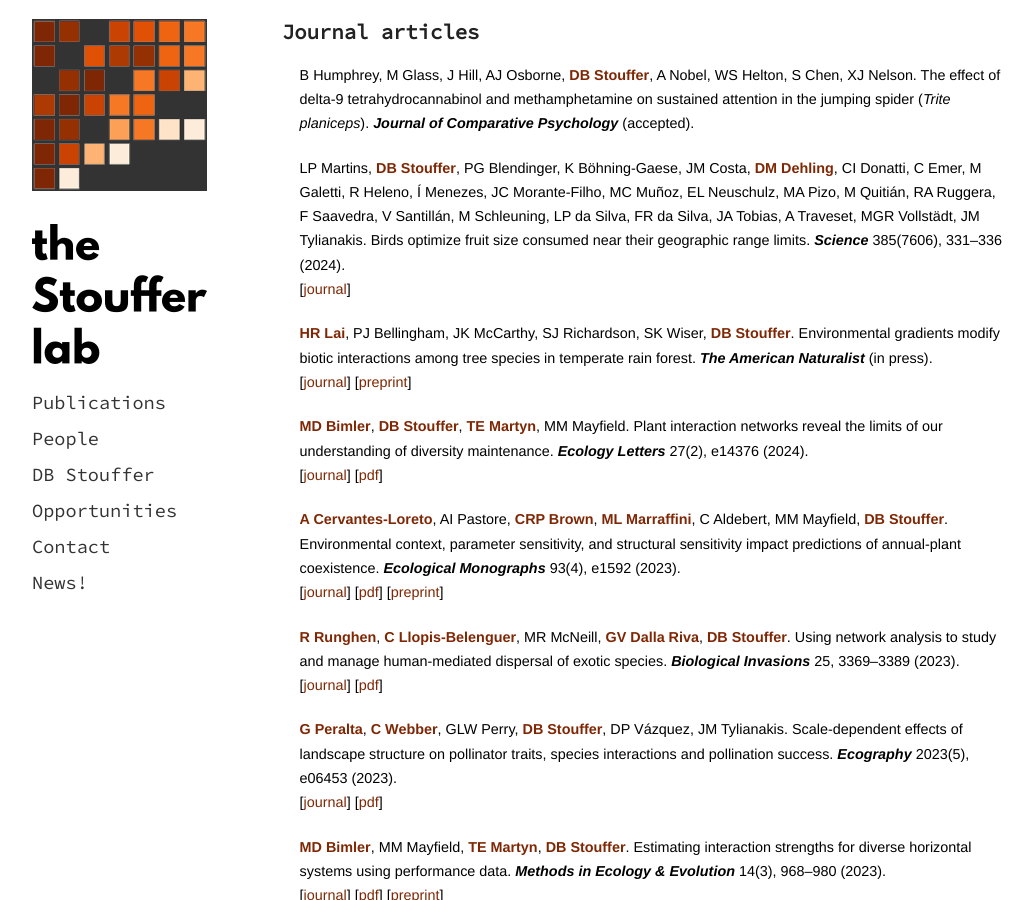
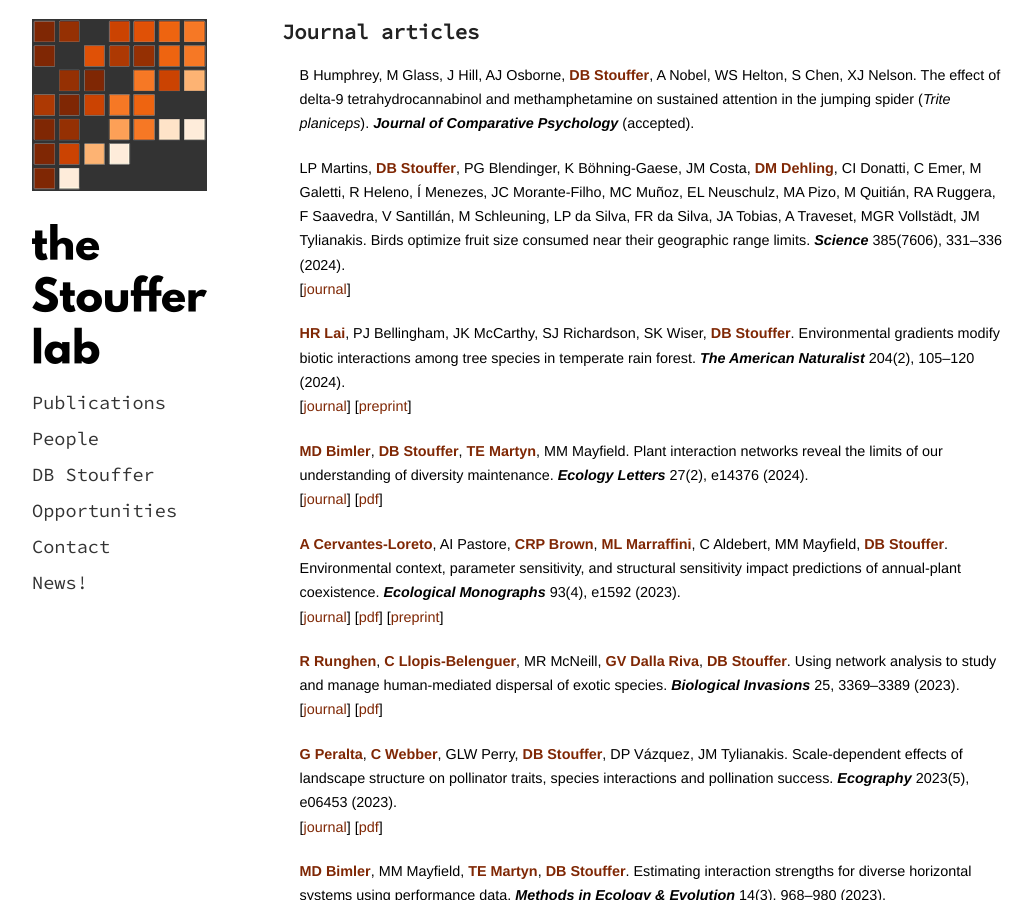
Before and after one commit to stoufferlab/stoufferlab.github.io, a Jekyll site: the page built from publications/index.html, in a window 1280 px wide and 900 px high. Shown: the whole window, without its empty margins (123-1156 px from the left). Built offline with Jekyll 4.4.1, drawn with Linux system fonts in a browser that asks for light colours; nearby versions of some CDN libraries; library files that are not in the unit come from our copies; a script that is not in the unit is left out.

Commit message:
details of Lai et al Am Nat paper

```diff
--- a/publications/papers.html
+++ b/publications/papers.html
@@ -85,7 +85,9 @@ SK Wiser,
 <b style="color: rgb(127,39,4);">DB Stouffer</b>.
 Environmental gradients modify biotic interactions among tree species in temperate rain forest.
 <b><i>The American Naturalist</i></b>
-(in press).
+204(2),
+105–120
+(2024).
 <br>
 [<a href="https://www.journals.uchicago.edu/doi/10.1086/730807">journal</a>]
 [<a href="http://dx.doi.org/10.22541/au.163636841.17397351/v1">preprint</a>]
```
